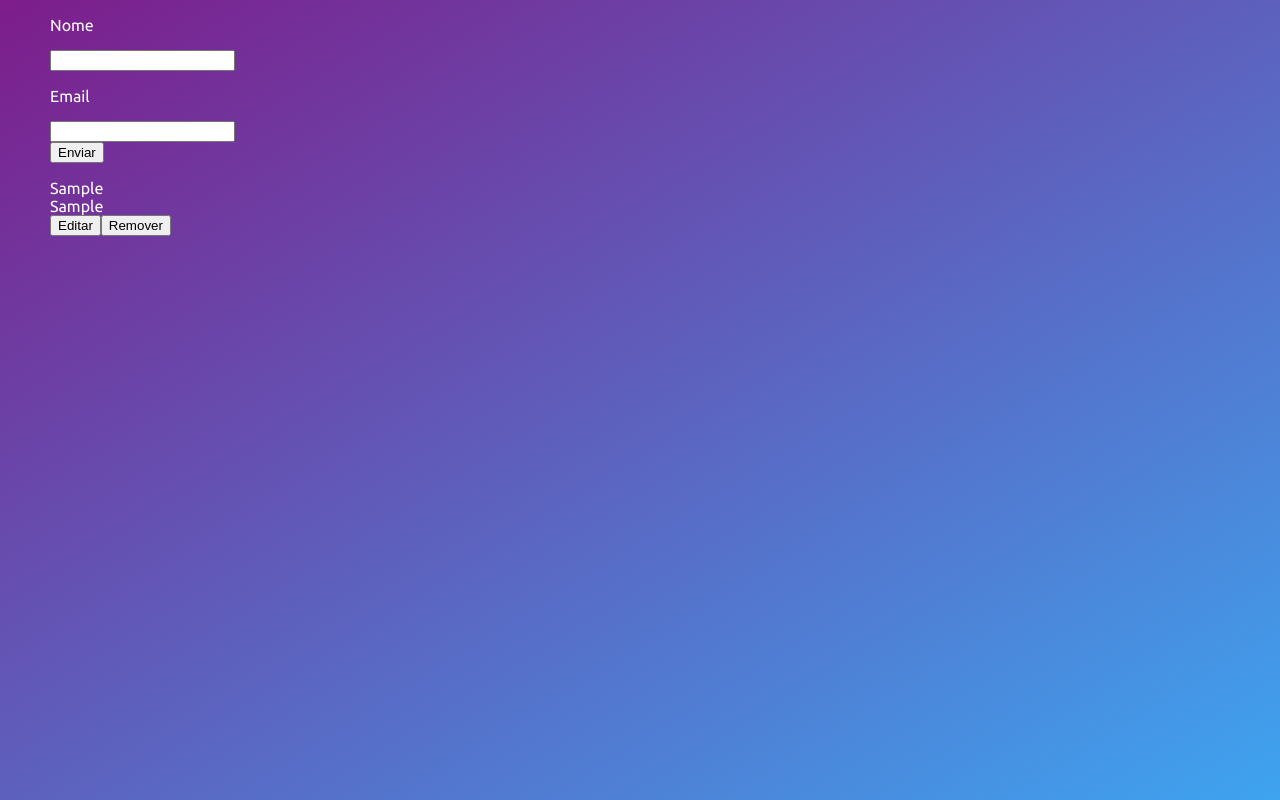
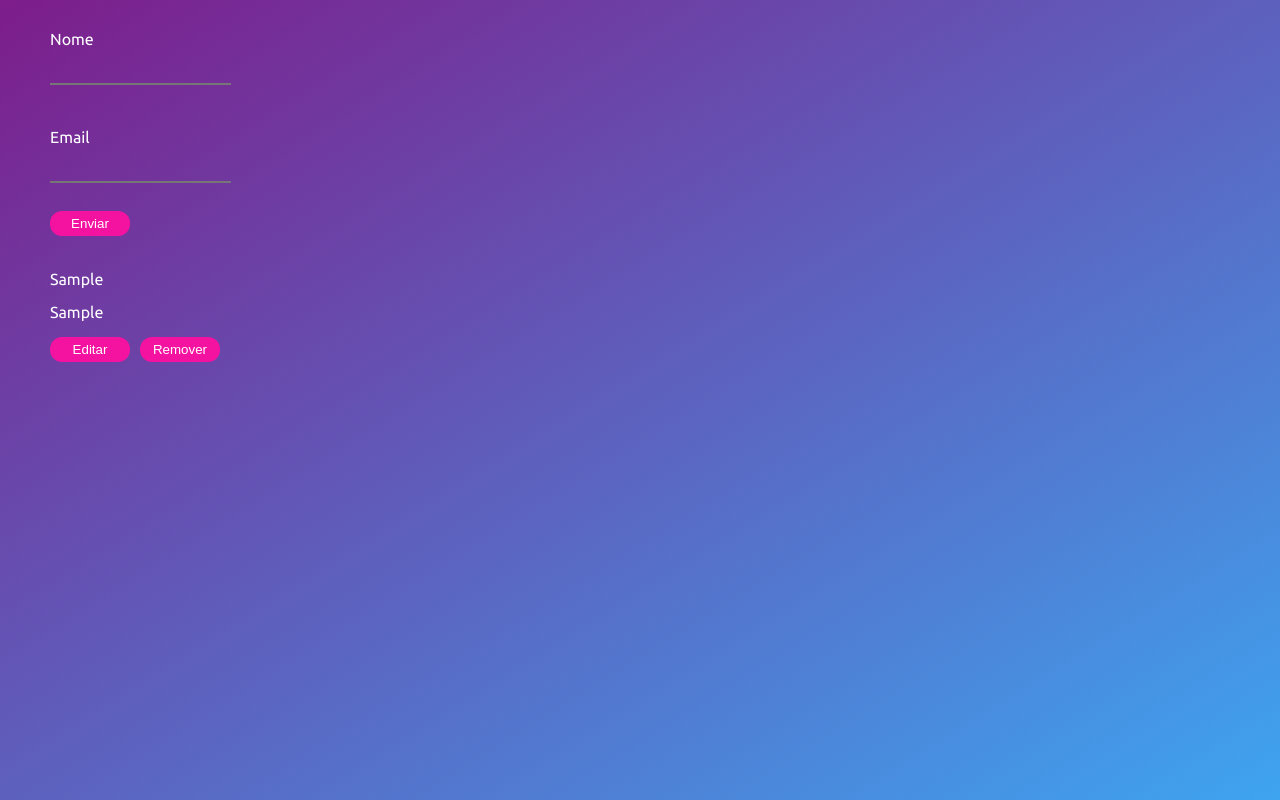
Before and after one commit to ricardosousabr/user-registration, a plain HTML site: page index.html in a window 1280 px wide. Both pictures are taken after typing "Sample", "Sample" into the empty fields and a click on the button "Enviar". Drawn offline with Linux system fonts and the light colour scheme.

Commit message:
feat: style list and form

```diff
--- a/index.html
+++ b/index.html
@@ -20,7 +20,7 @@
           <input type="text" class="input-email-user">
         </div>
         <div>
-          <button>Enviar</button>
+          <button class="btn-send">Enviar</button>
         </div>
       </form>
     </div>
--- a/styles.css
+++ b/styles.css
@@ -15,20 +15,58 @@ body {
   margin-left: 50px;
 }
 
+#userForm {
+  height: 250px;
+  display: flex;
+  flex-direction: column;
+  justify-content: space-around;
+}
+
+.input-name-user {
+  background: transparent;
+  border-left: none;
+  border-right: none;
+  border-top: none;
+  color: white;
+}
+
+.input-email-user {
+  background: transparent;
+  border-left: none;
+  border-right: none;
+  border-top: none;
+  color: white;
+}
+
 .list {
   padding: 0;
 }
 
 li {
  list-style: none;
+ margin-bottom: 30px;
+ display: flex;
+ flex-direction: column;
+ justify-content: space-around;
+ height: 100px;
 }
 
 .editing .edit-input-name {
   display: inline;
+  background: transparent;
+  border-left: none;
+  border-right: none;
+  border-top: none;
+  color: white;
 }
 
 .editing .edit-input-email {
   display: inline;
+  background: transparent;
+  border-left: none;
+  border-right: none;
+  border-top: none;
+  color: white;
 }
 
 .editing .btn-save {
@@ -43,8 +81,43 @@ li {
   display: none;
 }
 
+.btn-send {
+  background: rgb(244, 18, 161);
+  border: none;
+  color: white;
+  border-radius: 12px;
+  width: 80px;
+  height: 25px;
+  margin-right: 10px;
+}
+
+.btn-edit {
+  background: rgb(244, 18, 161);
+  border: none;
+  color: white;
+  border-radius: 12px;
+  width: 80px;
+  height: 25px;
+  margin-right: 10px;
+}
+
+.btn-remove {
+  background: rgb(244, 18, 161);
+  border: none;
+  color: white;
+  border-radius: 12px;
+  width: 80px;
+  height: 25px;
+}
+
 .btn-save {
   display: none;
+  background: rgb(244, 18, 161);
+  border: none;
+  color: white;
+  border-radius: 12px;
+  width: 80px;
+  height: 25px;
 }
 
 .edit-input-name {
```
